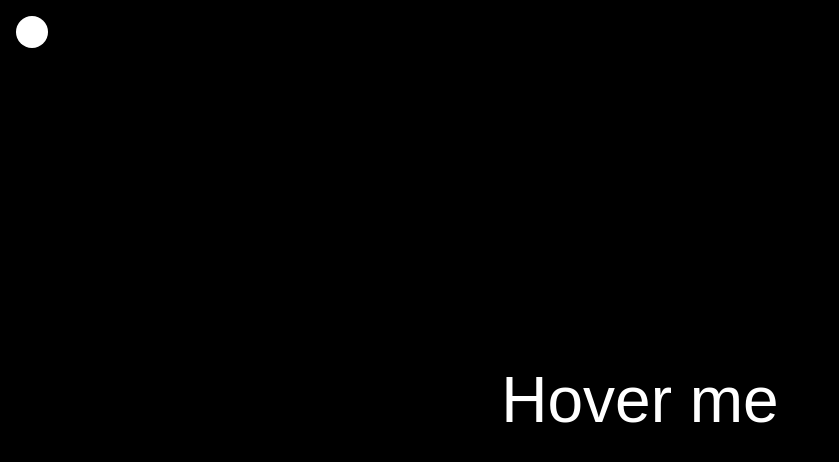
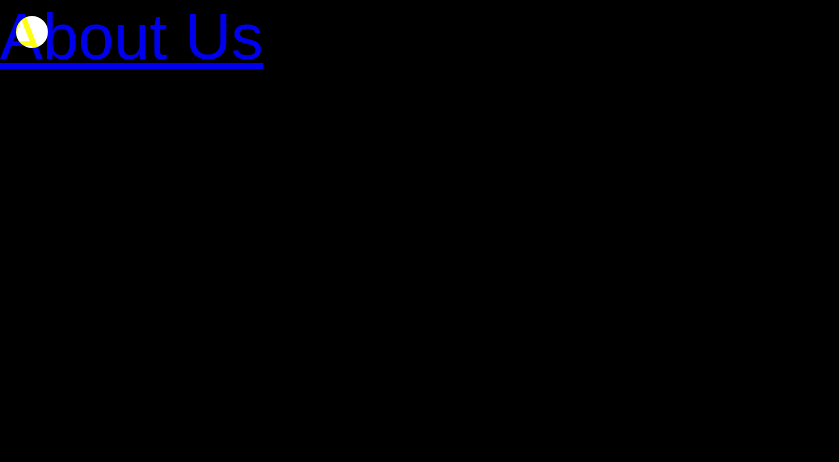
Before and after one commit to cluac7/dumb-ist-assignment, a plain HTML site: page src/index.html in a window 1280 px wide. Shown: the whole page, without its empty margins (0-839 px from the left). Drawn offline with nearby package versions, Linux system fonts and the light colour scheme.

Commit message:
Update index.html

```diff
--- a/src/index.html
+++ b/src/index.html
@@ -4,6 +4,7 @@
 <!--[if IE 8]>         <html class="no-js lt-ie9"> <![endif]-->
 <!--[if gt IE 8]>      <html class="no-js"> <!--<![endif]-->
 <html>
+
 <head>
   <meta charset="utf-8" />
   <meta http-equiv="X-UA-Compatible" content="IE=edge" />
@@ -11,14 +12,14 @@
   <meta name="description" content="" />
   <meta name="viewport" content="width=device-width, initial-scale=1" />
   <link rel="stylesheet" href="style.css" />
+  <link rel="preconnect" href="https://fonts.googleapis.com">
+  <link rel="preconnect" href="https://fonts.gstatic.com" crossorigin>
+  <link href="https://fonts.googleapis.com/css2?family=JetBrains+Mono&display=swap" rel="stylesheet">
+  <link rel="stylesheet"
+    href="https://fonts.googleapis.com/css2?family=Material+Symbols+Outlined:opsz,wght,FILL,GRAD@20..48,100..700,0..1,-50..200" />
 </head>
+
 <body>
-    <!--[if lt IE 7]>
-      <p class="browsehappy">
-        You are using an <strong>outdated</strong> browser. Please
-        <a href="#">upgrade your browser</a> to improve your experience.
-      </p>
-    <![endif]-->
 
   <div class="cursor">
     <div class="cursorcircle">
@@ -28,11 +29,32 @@
     </div>
   </div>
 
-    <section id="hoverable">
+
+
+  <div class="container">
+    <div class="🧭">
+      <nav>
+        <div class="logo">
+
+        </div>
+
+        <div class="navlinks">
+          <div class="navitem">
+            <a href="#" id="hoverlink">About Us</a>
+          </div>
+        </div>
+      </nav>
+    </div>
+  </div>
+
+
+
+  <!-- <section id="hoverable">
       <a id="hoverlink">Hover me</a>
-    </section>
+    </section> -->
 
   <script src="script.js" async defer></script>
   <script src="https://cdnjs.cloudflare.com/ajax/libs/gsap/3.11.5/gsap.min.js"></script>
 </body>
+
 </html>
```
Lines whose indentation alone changed are shown as unchanged.
